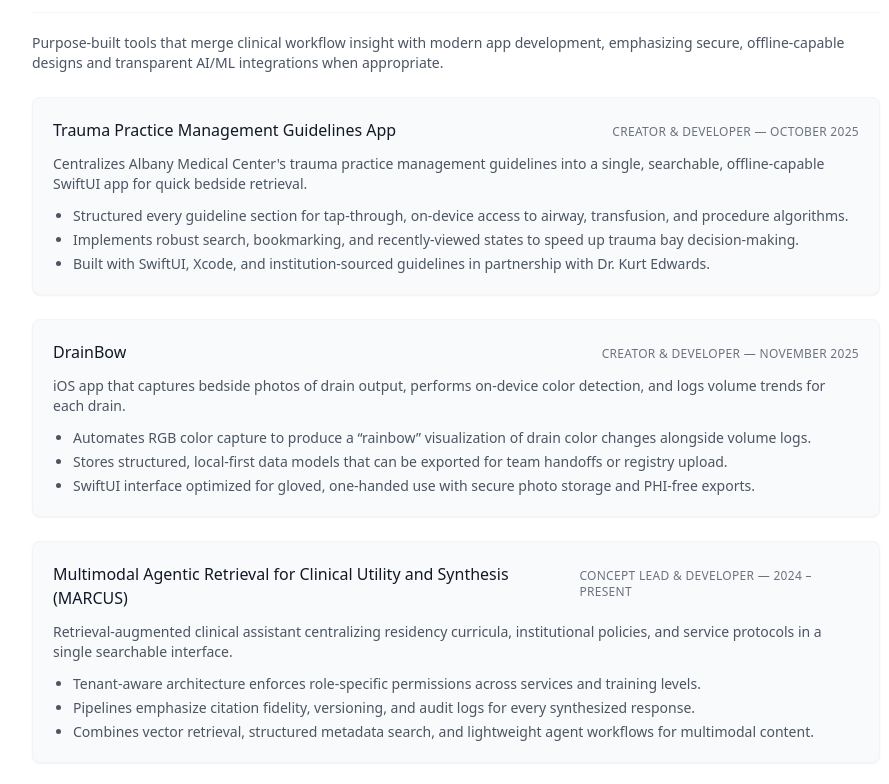
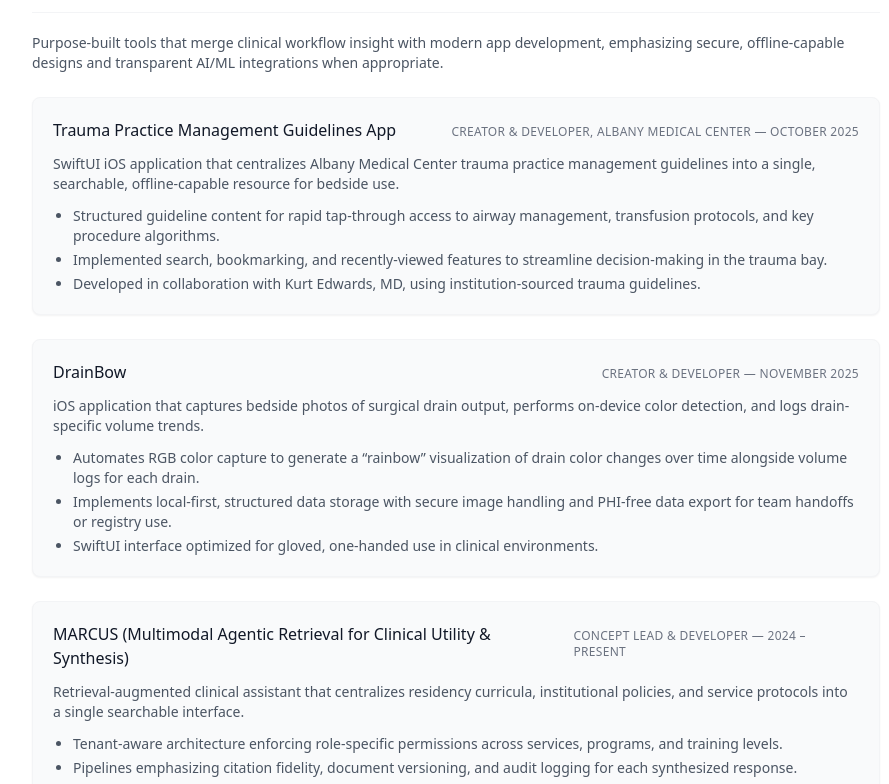
Before and after one commit to gdelcarmen/gabrieldelcarmen.com, a React (Vite) app: page / in a window 1280 px wide. Shown: the part 3927-4711 px from the top of the page, without its empty margins (184-1073 px from the left). Built offline with nearby package versions, Linux system fonts and the light colour scheme.

Commit message:
Update project details in ProgrammingSection component

```diff
--- a/src/components/sections/ProgrammingSection.tsx
+++ b/src/components/sections/ProgrammingSection.tsx
@@ -5,35 +5,35 @@
 const projects = [
   {
     title: 'Trauma Practice Management Guidelines App',
-    role: 'Creator & Developer — October 2025',
+    role: 'Creator & Developer, Albany Medical Center — October 2025',
     summary:
-      "Centralizes Albany Medical Center's trauma practice management guidelines into a single, searchable, offline-capable SwiftUI app for quick bedside retrieval.",
+      'SwiftUI iOS application that centralizes Albany Medical Center trauma practice management guidelines into a single, searchable, offline-capable resource for bedside use.',
     highlights: [
-      'Structured every guideline section for tap-through, on-device access to airway, transfusion, and procedure algorithms.',
-      'Implements robust search, bookmarking, and recently-viewed states to speed up trauma bay decision-making.',
-      'Built with SwiftUI, Xcode, and institution-sourced guidelines in partnership with Dr. Kurt Edwards.',
+      'Structured guideline content for rapid tap-through access to airway management, transfusion protocols, and key procedure algorithms.',
+      'Implemented search, bookmarking, and recently-viewed features to streamline decision-making in the trauma bay.',
+      'Developed in collaboration with Kurt Edwards, MD, using institution-sourced trauma guidelines.',
     ],
   },
   {
     title: 'DrainBow',
     role: 'Creator & Developer — November 2025',
     summary:
-      'iOS app that captures bedside photos of drain output, performs on-device color detection, and logs volume trends for each drain.',
+      'iOS application that captures bedside photos of surgical drain output, performs on-device color detection, and logs drain-specific volume trends.',
     highlights: [
-      'Automates RGB color capture to produce a “rainbow” visualization of drain color changes alongside volume logs.',
-      'Stores structured, local-first data models that can be exported for team handoffs or registry upload.',
-      'SwiftUI interface optimized for gloved, one-handed use with secure photo storage and PHI-free exports.',
+      'Automates RGB color capture to generate a “rainbow” visualization of drain color changes over time alongside volume logs for each drain.',
+      'Implements local-first, structured data storage with secure image handling and PHI-free data export for team handoffs or registry use.',
+      'SwiftUI interface optimized for gloved, one-handed use in clinical environments.',
     ],
   },
   {
-    title: 'Multimodal Agentic Retrieval for Clinical Utility and Synthesis (MARCUS)',
+    title: 'MARCUS (Multimodal Agentic Retrieval for Clinical Utility & Synthesis)',
     role: 'Concept Lead & Developer — 2024 – Present',
     summary:
-      'Retrieval-augmented clinical assistant centralizing residency curricula, institutional policies, and service protocols in a single searchable interface.',
+      'Retrieval-augmented clinical assistant that centralizes residency curricula, institutional policies, and service protocols into a single searchable interface.',
     highlights: [
-      'Tenant-aware architecture enforces role-specific permissions across services and training levels.',
-      'Pipelines emphasize citation fidelity, versioning, and audit logs for every synthesized response.',
-      'Combines vector retrieval, structured metadata search, and lightweight agent workflows for multimodal content.',
+      'Tenant-aware architecture enforcing role-specific permissions across services, programs, and training levels.',
+      'Pipelines emphasizing citation fidelity, document versioning, and audit logging for each synthesized response.',
+      'Combines vector retrieval, structured metadata search, and lightweight agent workflows to support multimodal clinical content.',
     ],
   },
 ];
@@ -41,21 +41,28 @@
 const ProgrammingSection = ({ isVisible }: SectionProps) => (
   <section
     id="programming"
-    className={`mb-16 transition-opacity duration-700 ${isVisible ? 'opacity-100' : 'opacity-0'}`}
+    className={`mb-16 transition-opacity duration-700 ${
+      isVisible ? 'opacity-100' : 'opacity-0'
+    }`}
   >
     <h2 className="text-xl font-light text-gray-800 pb-3 mb-5 border-b border-gray-100">
       Medical Informatics &amp; Software Development
     </h2>
     <p className="text-sm text-gray-600 font-light mb-6">
-      Purpose-built tools that merge clinical workflow insight with modern app development, emphasizing secure, offline-capable designs
-      and transparent AI/ML integrations when appropriate.
+      Purpose-built tools that merge clinical workflow insight with modern app development,
+      emphasizing secure, offline-capable designs and transparent AI/ML integrations when appropriate.
     </p>
     <div className="space-y-6">
       {projects.map((project) => (
-        <article key={project.title} className="bg-gray-50 border border-gray-100 rounded-lg p-5 shadow-sm">
+        <article
+          key={project.title}
+          className="bg-gray-50 border border-gray-100 rounded-lg p-5 shadow-sm"
+        >
           <div className="flex flex-col md:flex-row md:items-baseline md:justify-between gap-2 mb-3">
             <h3 className="text-base font-medium text-gray-900">{project.title}</h3>
-            <p className="text-xs uppercase tracking-wide text-gray-500">{project.role}</p>
+            <p className="text-xs uppercase tracking-wide text-gray-500">
+              {project.role}
+            </p>
           </div>
           <p className="text-sm text-gray-600 font-light mb-3">{project.summary}</p>
           <ul className="list-disc pl-5 space-y-1 text-sm text-gray-600 font-light">
```
